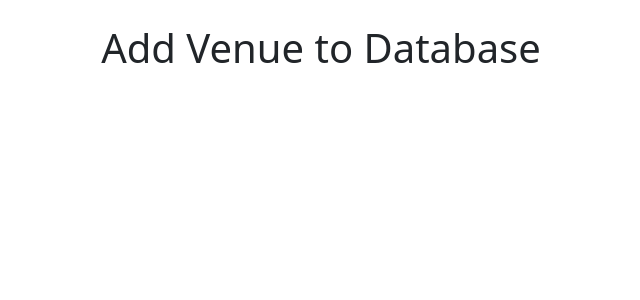
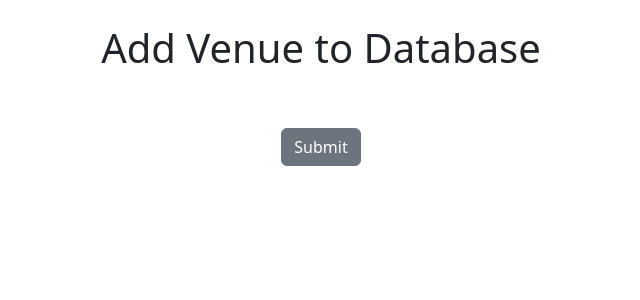
Before and after one commit to Stephen-Nw/clubsite, a Django app: page /add_venue in a window 1280 px wide. Shown: the part 56-356 px from the top of the page, without its empty margins (319-959 px from the left). Run offline with Django 4.2, Linux system fonts and the light colour scheme.

Commit message:
add form to add_event.html

```diff
--- a/events/templates/events/add_venue.html
+++ b/events/templates/events/add_venue.html
@@ -4,5 +4,13 @@
 {% block content %}
     <center>
         <h1>Add Venue to Database</h1>
+        <br>
+        <br>
+        <form action="" method=POST>
+            {% csrf_token %}
+
+            <input type="Submit" value="Submit" class="btn btn-secondary">
+
+        </form>
     </center>
 {% endblock content %}
```
